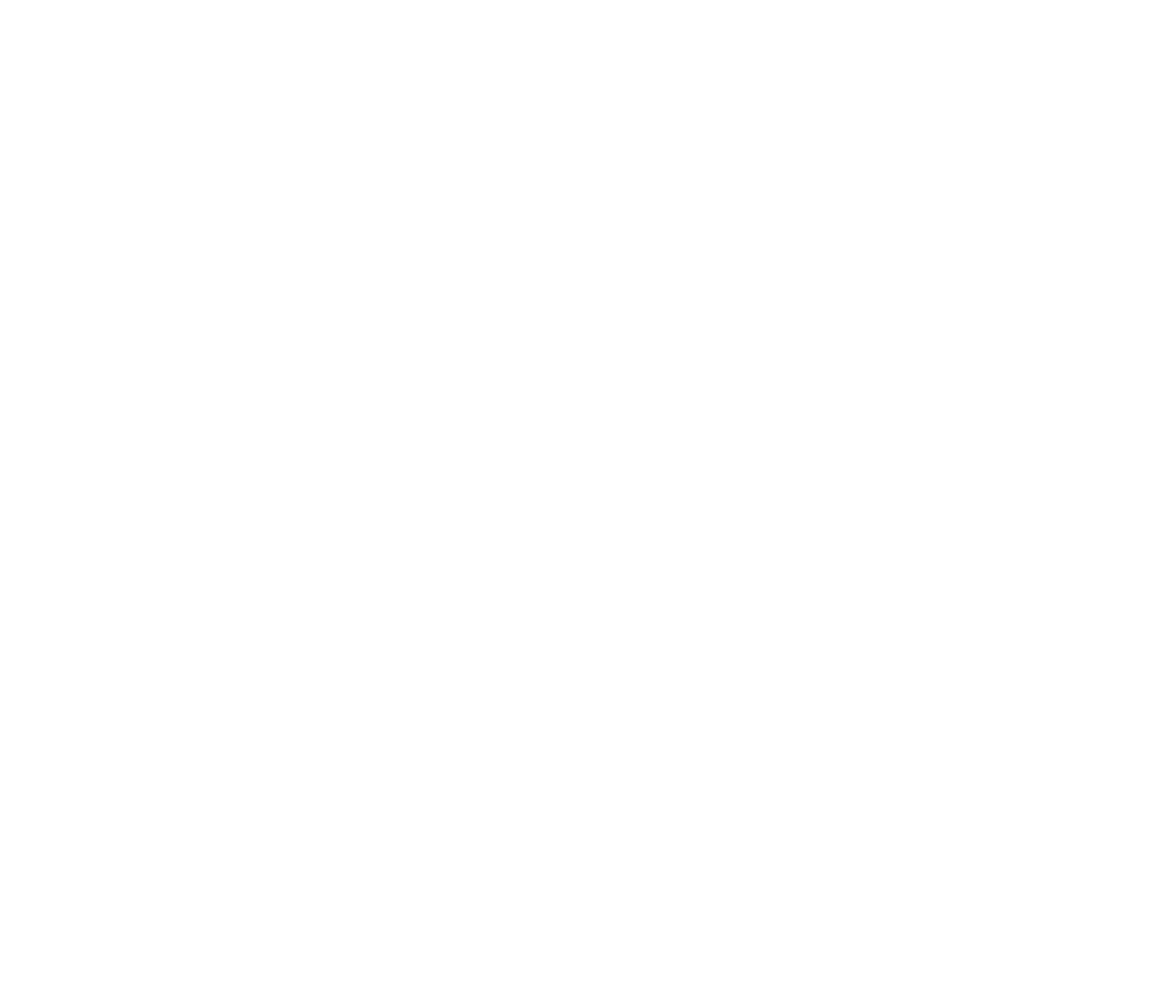
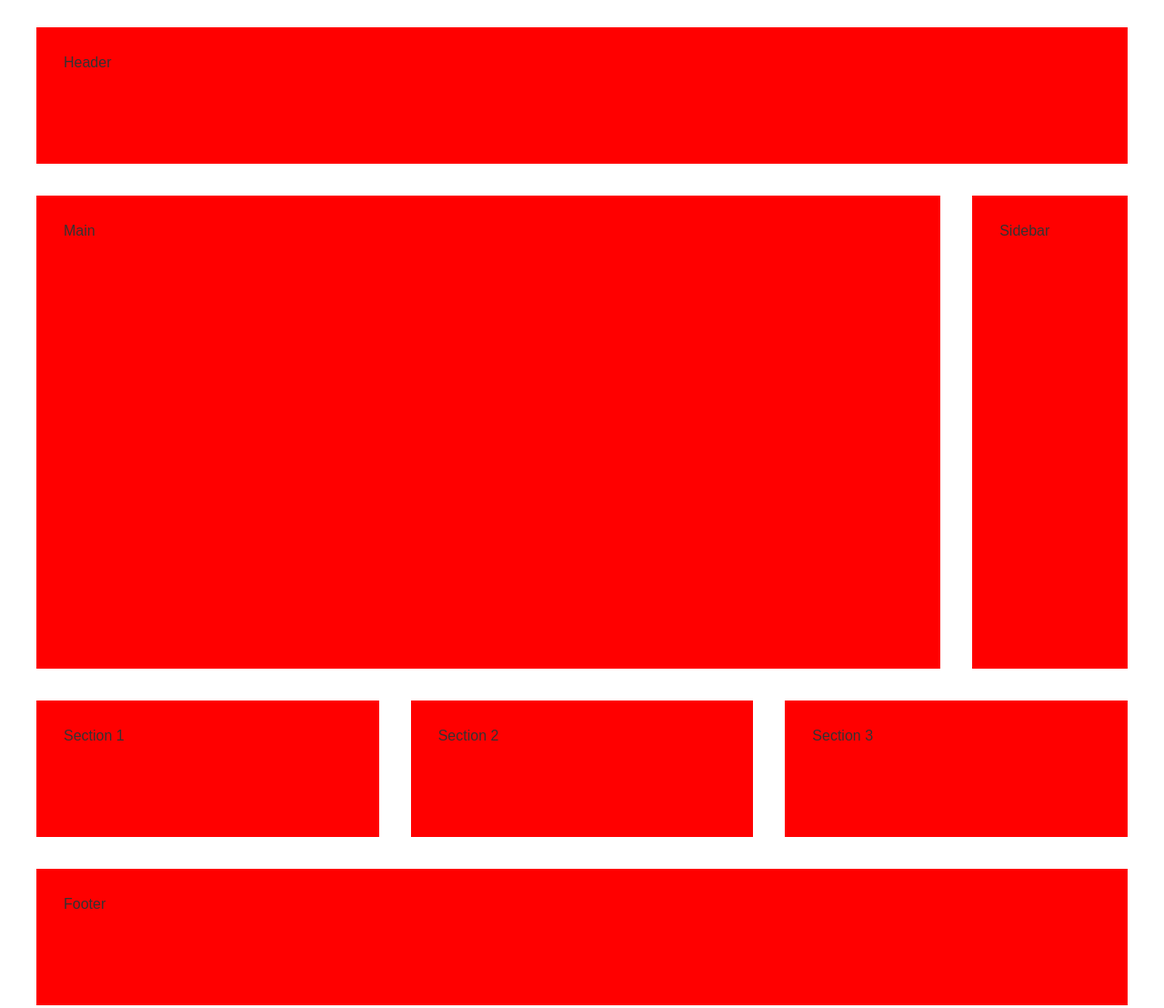
Before and after one commit to besnikkorca-ubt/rea-g5a, a plain HTML site: page index.html in a window 1280 px wide. Shown: the whole page at 91% size. Before the commit the page ends 800 px from the top, so only its background shows below. Drawn offline with Linux system fonts and the light colour scheme.

Commit message:
Add generic grid layout

```diff
--- a/index.html
+++ b/index.html
@@ -9,9 +9,13 @@
 </head>
 <body>
     <div id="site" class="page">
-        <header id="head"></header>
-        <main id="main"></main>
-        <footer id="foot"></footer>
+        <header id="head">Header</header>
+        <main id="main">Main</main>
+        <section class="section-1">Section 1</section>
+        <section class="section-2">Section 2</section>
+        <section class="section-3">Section 3</section>
+        <div class="sidebar">Sidebar</div>
+        <footer id="foot">Footer</footer>
     </div>
 </body>
 </html>
--- a/style.css
+++ b/style.css
@@ -9,3 +9,90 @@ body {
     color: #333;
     box-sizing: border-box;
 }
+
+.grid {
+    display: grid;
+    grid-template-columns: repeat(3, 1fr);
+    grid-template-rows: 300px 150px;
+    width: 1000px;
+    margin: 30px auto;
+    grid-gap: 30px;
+}
+
+.item {
+    padding: 30px;
+    font-size: 30px;
+    color: white;
+}
+
+.item-1 {
+    background-color: red;
+    /* grid-column-start: 3;
+    grid-column-end: 4; */
+    grid-column: 3 / 4;
+    /* grid-row-start: 1;
+    grid-row-end: span 3; */
+    grid-row: 1 / span 3;
+}
+.item-2 {
+    background-color: blue;
+    /* grid-column-start: 1;
+    grid-column-end: 3; */
+    grid-column: 1 / 3;
+    /* grid-row-start: 1;
+    grid-row-end: 2; */
+    grid-row: 1 / 2;
+
+    /* row-start / column-start / row-end / column-end */
+    /* grid-area: 1 / 1 / 2 / 3; */
+}
+.item-3 { background-color: green;}
+.item-4 { background-color: yellow;}
+.item-5 { background-color: orange;}
+.item-6 { background-color: purple;}
+
+.page {
+    display: grid;
+    max-width: 1200px;
+    margin: 30px auto;
+    grid-template-columns: repeat(12, 1fr);
+    /* grid-template-rows: repeat(5, minmax(150px, 1fr)); */
+    grid-auto-rows: minmax(150px, 1fr);
+    gap: 35px;
+}
+
+.page > * {
+    padding: 30px;
+    background-color: red;
+}
+
+#head {
+    grid-column-start: 1;
+    grid-column-end: -1;
+}
+
+#main {
+    grid-row: 2 / 5;
+    grid-column: 1 / 11;
+}
+
+.sidebar {
+    grid-row: 2 / 5;
+    grid-column: 11 / span 2;
+}
+
+
+.section-1 {
+    grid-column: span 4;
+}
+.section-2 {
+    grid-column: span 4;
+}
+.section-3 {
+    grid-column: span 4;
+}
+
+#foot {
+    grid-row: 6 / 7;
+    grid-column: 1 / -1;
+}
```
